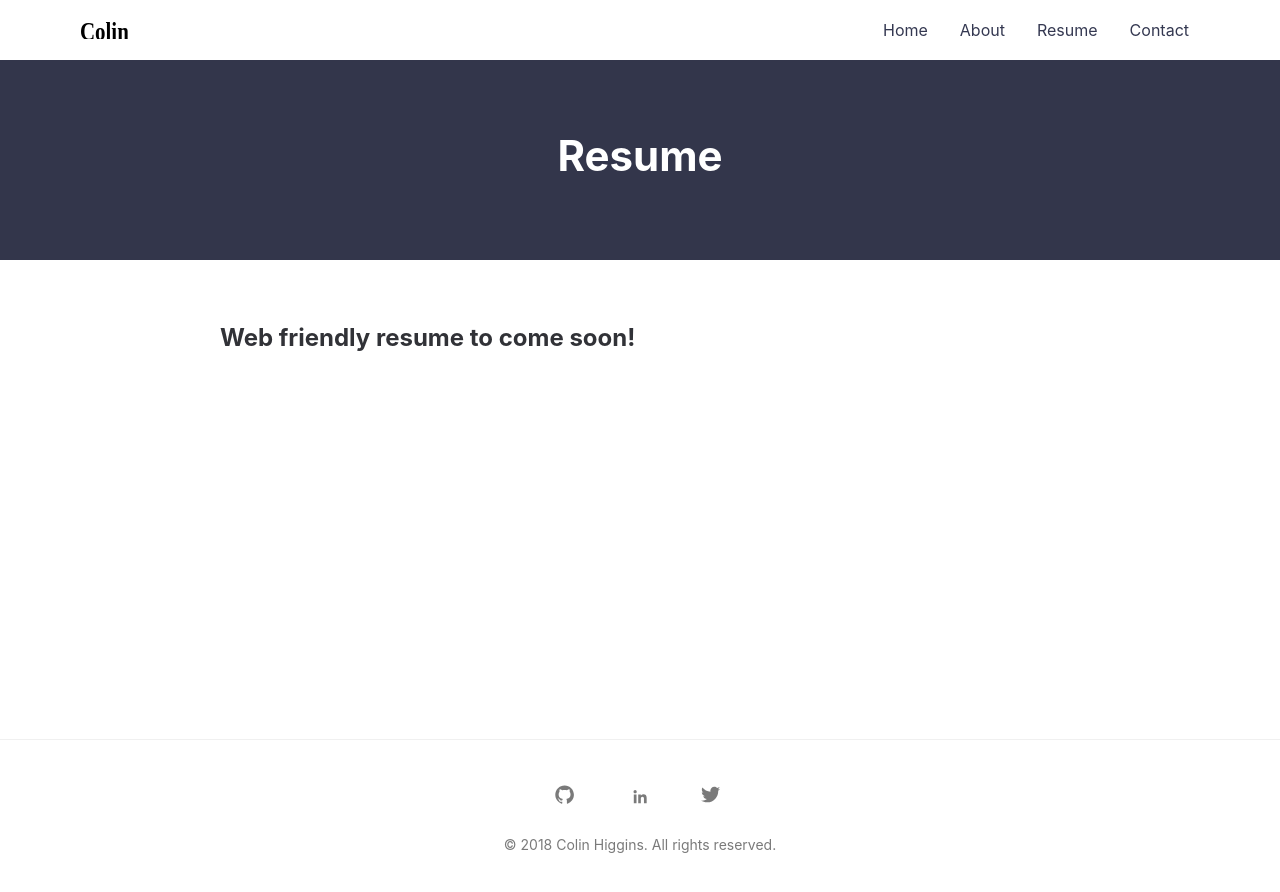
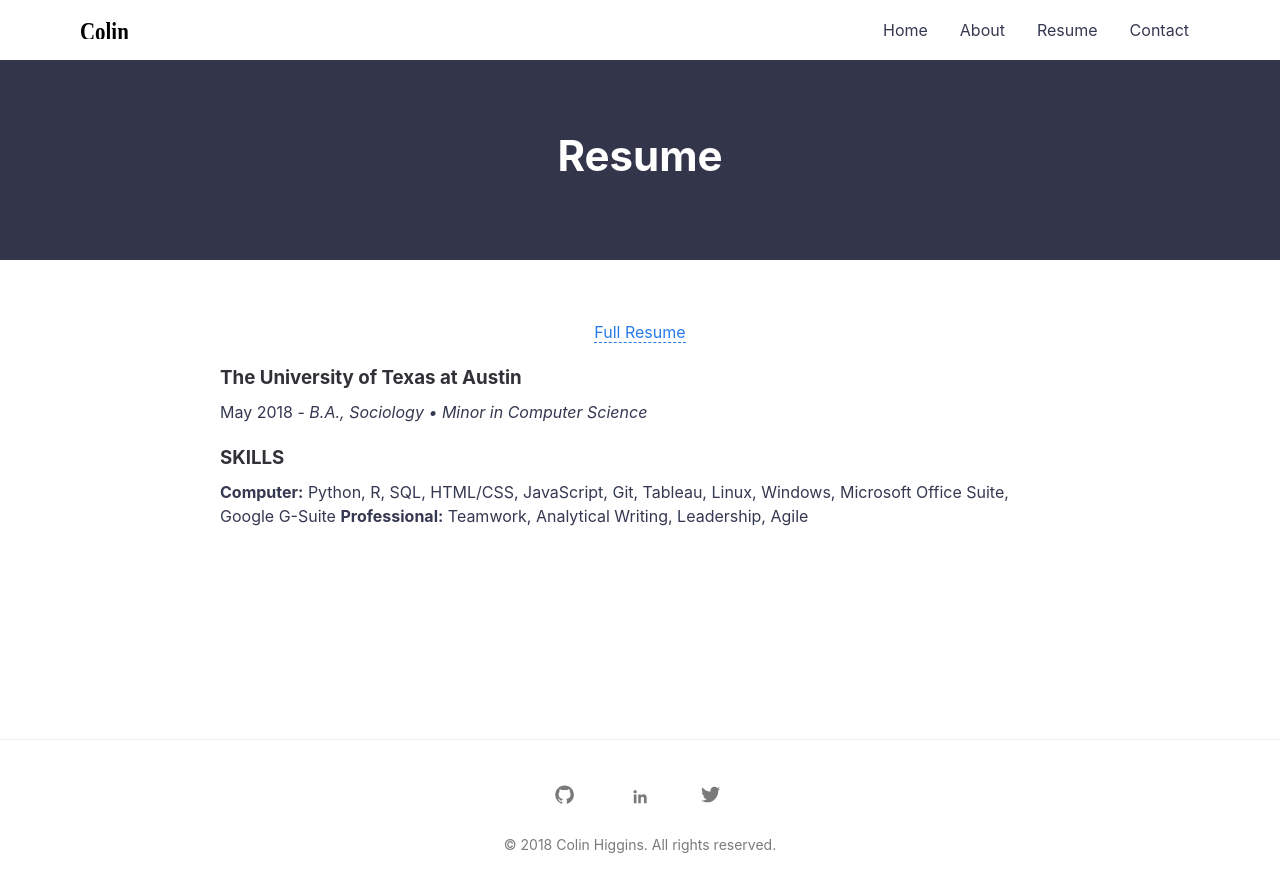
Before and after one commit to Chigg/Chigg.github.io, a Jekyll site: the page built from resume.md, in a window 1280 px wide. Shown: the top 892 px of the page. Built offline with Jekyll 4.4.1, drawn with Linux system fonts in a browser that asks for light colours.

Commit message:
edit resume pg

```diff
--- a/resume.md
+++ b/resume.md
@@ -3,5 +3,9 @@ layout: page
 title: Resume
 permalink: /resume/
 ---
-
-## Web friendly resume to come soon!
+<p align = "center"><a href="/assets/img/ColinHigginsResume2018.pdf">Full Resume</a></p>
+### The University of Texas at Austin
+May 2018 - *B.A., Sociology • Minor in Computer Science*
+### SKILLS
+**Computer:** Python, R, SQL, HTML/CSS, JavaScript, Git, Tableau, Linux, Windows, Microsoft Office Suite, Google G-Suite
+**Professional:** Teamwork, Analytical Writing, Leadership, Agile
```
Also changed, not shown: 1 other file.
